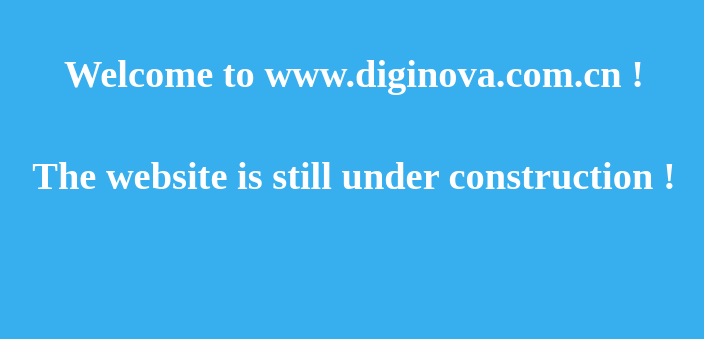
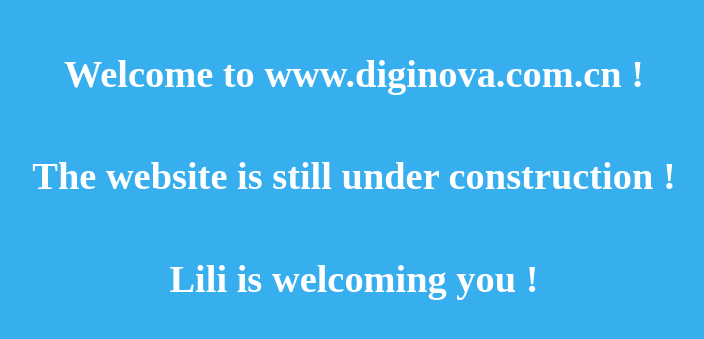
Before and after one commit to seasomlee/seasomlee.github.io, a plain HTML site: page index.html in a window 1280 px wide. Shown: the part 169-508 px from the top of the page, without its empty margins (286-990 px from the left). Drawn offline with Linux system fonts and the light colour scheme.

Commit message:
Update index.html
lili welcoming you

```diff
--- a/index.html
+++ b/index.html
@@ -28,6 +28,8 @@
         Welcome to www.diginova.com.cn !
         <br>
         The website is still under construction !
+        <br>
+        Lili is welcoming you !
     </h3>
 </body>
 </html>
```
